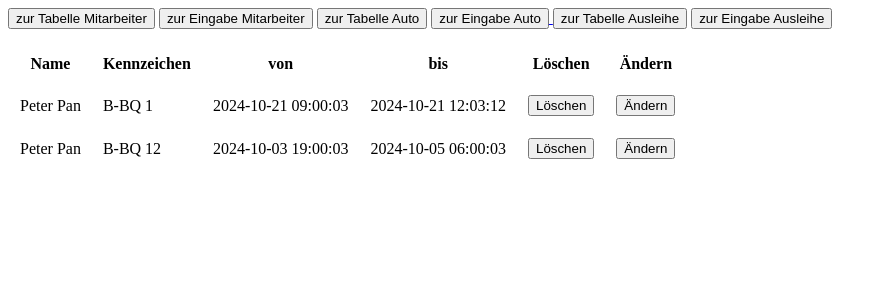
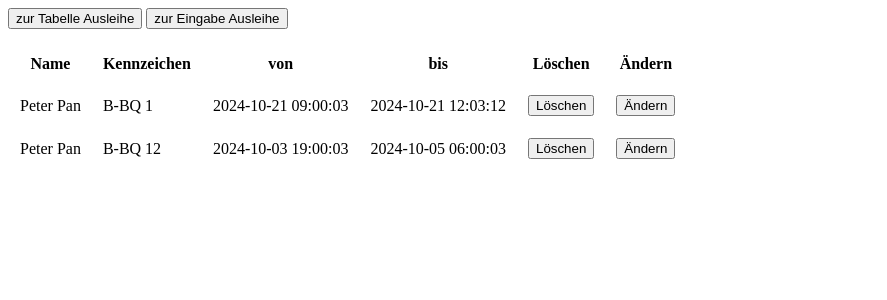
Before and after one commit to RolfHa/companyRolf, a PHP site: page /index.php in a window 1280 px wide. Shown: the top 300 px of the page, without its empty margins (0-887 px from the left). Run offline with PHP 8.4, Linux system fonts and the light colour scheme; data comes from the database, SQL or seed files in the repository.

Commit message:
Lastenheft erstellt

```diff
--- a/index.php
+++ b/index.php
@@ -2,8 +2,8 @@
 session_start();
 $_SESSION['userId'] = 2;
 // role = 'admin' darf alles, role = 'verleiher' darf nur in Ausleihe arbeiten: CRUD
-//$_SESSION['role'] = 'verleiher';
-$_SESSION['role'] = 'admin';
+$_SESSION['role'] = 'verleiher';
+//$_SESSION['role'] = 'admin';
 $userRole = $_SESSION['role'];
 try {
 
--- a/txt/funktionaleAnforderungen.txt
+++ b/txt/funktionaleAnforderungen.txt
@@ -1,5 +1,5 @@
 funktionale Anforderungen
-event: load tabelle.php
+event für ausleihe, employee, car: load tabelle.php
 Struktur erstellen index.php mit tabelle.php als Startseite
 in index.php Einbinden vom view schreiben
 in tabelle.php Tabellenstruktur schreiben
```
Also changed, not shown: 1 other file.
